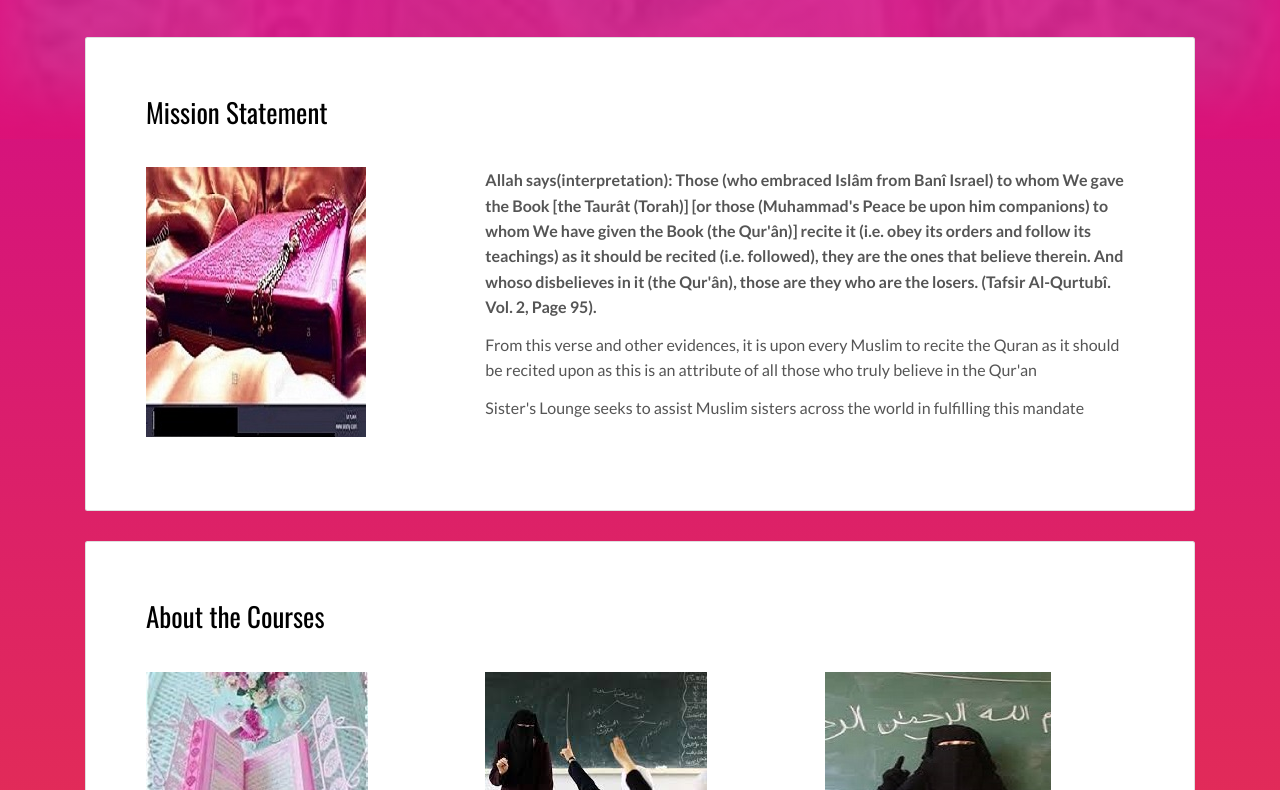
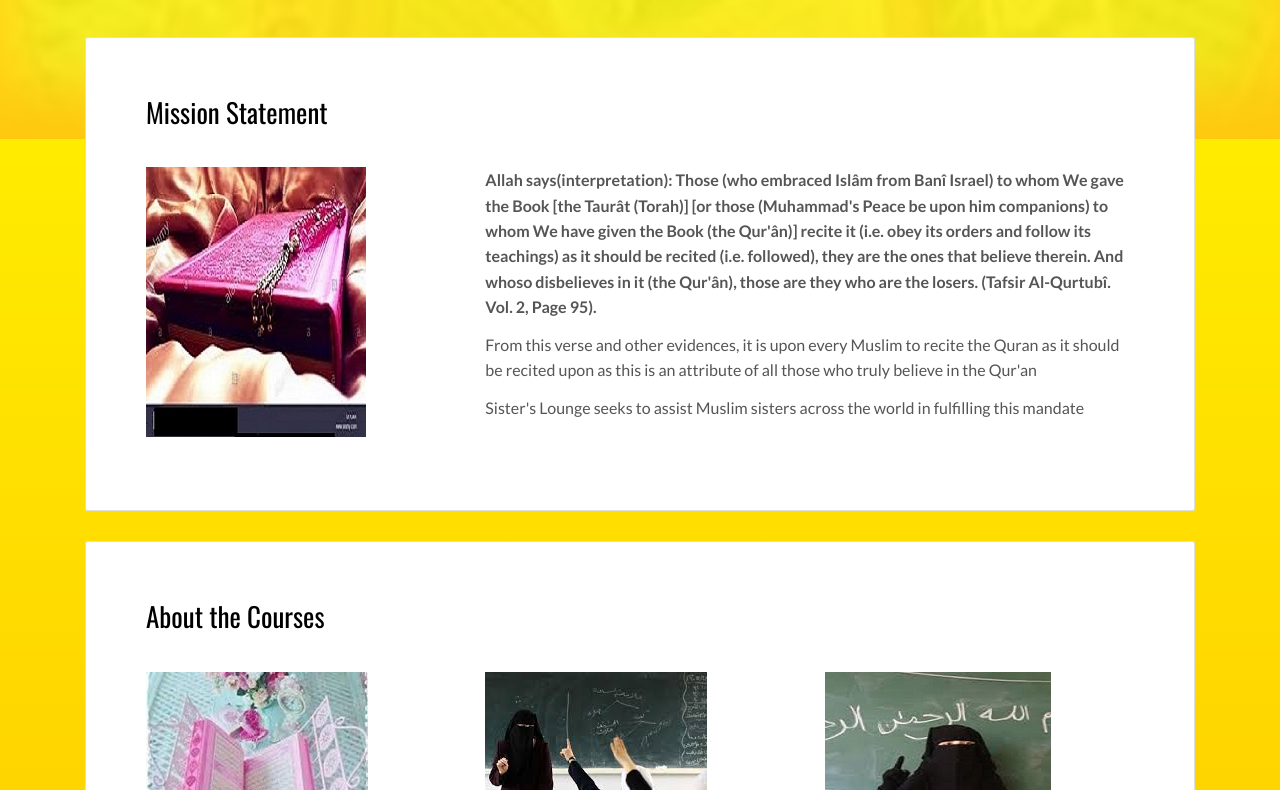
Before and after one commit to Deepveloper/sisterslounge, a plain HTML site: page index.html in a window 1280 px wide. Shown: the part 421-1211 px from the top of the page. Drawn offline with nearby package versions, Linux system fonts and the light colour scheme.

Commit message:
Update style.css

```diff
--- a/style.css
+++ b/style.css
@@ -1,4 +1,4 @@
-body{background: linear-gradient(to bottom, #cc0099 0%, #ff6600 100%);}
+body{background: linear-gradient(to bottom, #ffff00 0%, #ff9900 100%)}
 h1{font-family:Brush Script MT,Times New Romans;
 font-stretch: ultra-condensed;
  font-weight: 50px;
```
